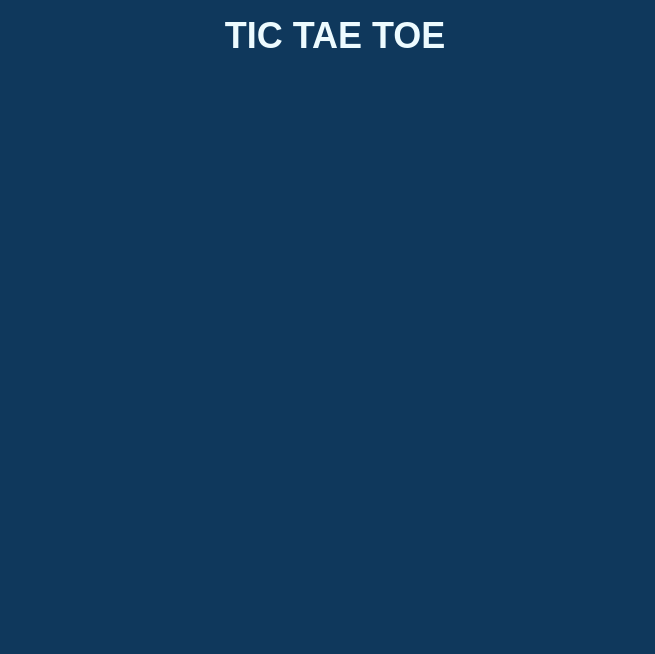
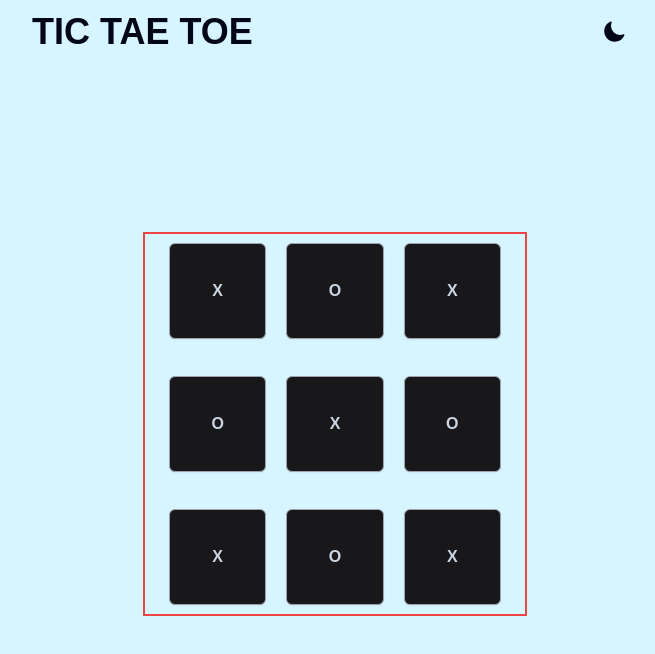
Before and after one commit to alvarof260/tic-tae-toe-ts, a React (Vite) app: page / in a window 1280 px wide. Shown: the top 654 px of the page, without its empty margins (305-960 px from the left). Built offline with nearby package versions, Linux system fonts and the light colour scheme.

Commit message:
feat: header with button handle theme

```diff
--- a/index.html
+++ b/index.html
@@ -6,7 +6,7 @@
     <meta name="viewport" content="width=device-width, initial-scale=1.0" />
     <title>Tic tae toe</title>
   </head>
-  <body class="bg-azure-radiance-950">
+  <body class="">
     <div id="root"></div>
     <script type="module" src="/src/main.tsx"></script>
   </body>
--- a/src/App.tsx
+++ b/src/App.tsx
@@ -1,12 +1,52 @@
-import Header from './layouts/Header';
-import '@fontsource-variable/inter';
+/* Types */
+import { type Theme } from "./types";
+
+/* Primary */
+import { useState, useEffect } from "react";
+import "@fontsource-variable/inter";
+
+/* Components */
+import Header from "./layouts/Header";
+import Layout from "./layouts/Layout";
 
 function App() {
+  const board = ["X", "O", "X", "O", "X", "O", "X", "O", "X"];
+  const [theme, setTheme] = useState<Theme>(() => {
+    if (window.matchMedia("(prefers-color-scheme:dark)").matches) {
+      return "dark";
+    } else {
+      return "light";
+    }
+  });
+
+  useEffect(() => {
+    if (theme == "dark") {
+      document.querySelector("body")?.classList.add("dark");
+    } else {
+      document.querySelector("body")?.classList.remove("dark");
+    }
+  }, [theme]);
+
+  const handleTheme = () => {
+    setTheme((prev) => (prev === "light" ? "dark" : "light"));
+  };
   return (
-    <>
-      <Header/>
-    </>
-  )
+    <Layout>
+      <Header handleTheme={handleTheme} theme={theme} />
+      <main className="grid place-content-center h-[90vh]">
+        <article className="grid grid-cols-3 place-content-around gap-5 w-96 h-96 border-2 px-6 border-red-500 dark:border-blue-400">
+          {board.map((mark, index) => (
+            <button
+              className=" bg-zinc-900 h-24 text-slate-300 font-inter font-bold text-md rounded-md border border-gray-400 shadow-sm"
+              key={index}
+            >
+              {mark}
+            </button>
+          ))}
+        </article>
+      </main>
+    </Layout>
+  );
 }
 
-export default App
+export default App;
--- /dev/null
+++ b/src/icons/Moon.tsx
@@ -0,0 +1,16 @@
+const Moon = ({ styles }: { styles: string }) => (
+  <svg
+    xmlns="http://www.w3.org/2000/svg"
+    viewBox="0 0 24 24"
+    fill="currentColor"
+    className={`w-6 h-6 ${styles}`}
+  >
+    <path
+      fillRule="evenodd"
+      d="M9.528 1.718a.75.75 0 0 1 .162.819A8.97 8.97 0 0 0 9 6a9 9 0 0 0 9 9 8.97 8.97 0 0 0 3.463-.69.75.75 0 0 1 .981.98 10.503 10.503 0 0 1-9.694 6.46c-5.799 0-10.5-4.7-10.5-10.5 0-4.368 2.667-8.112 6.46-9.694a.75.75 0 0 1 .818.162Z"
+      clipRule="evenodd"
+    />
+  </svg>
+);
+
+export default Moon;
--- /dev/null
+++ b/src/icons/Sun.tsx
@@ -0,0 +1,12 @@
+const Sun = ({ styles }: { styles: string }) => (
+  <svg
+    xmlns="http://www.w3.org/2000/svg"
+    viewBox="0 0 24 24"
+    fill="currentColor"
+    className={`w-6 h-6 ${styles}`}
+  >
+    <path d="M12 2.25a.75.75 0 0 1 .75.75v2.25a.75.75 0 0 1-1.5 0V3a.75.75 0 0 1 .75-.75ZM7.5 12a4.5 4.5 0 1 1 9 0 4.5 4.5 0 0 1-9 0ZM18.894 6.166a.75.75 0 0 0-1.06-1.06l-1.591 1.59a.75.75 0 1 0 1.06 1.061l1.591-1.59ZM21.75 12a.75.75 0 0 1-.75.75h-2.25a.75.75 0 0 1 0-1.5H21a.75.75 0 0 1 .75.75ZM17.834 18.894a.75.75 0 0 0 1.06-1.06l-1.59-1.591a.75.75 0 1 0-1.061 1.06l1.59 1.591ZM12 18a.75.75 0 0 1 .75.75V21a.75.75 0 0 1-1.5 0v-2.25A.75.75 0 0 1 12 18ZM7.758 17.303a.75.75 0 0 0-1.061-1.06l-1.591 1.59a.75.75 0 0 0 1.06 1.061l1.591-1.59ZM6 12a.75.75 0 0 1-.75.75H3a.75.75 0 0 1 0-1.5h2.25A.75.75 0 0 1 6 12ZM6.697 7.757a.75.75 0 0 0 1.06-1.06l-1.59-1.591a.75.75 0 0 0-1.061 1.06l1.59 1.591Z" />
+  </svg>
+);
+
+export default Sun;
--- a/src/layouts/Header.tsx
+++ b/src/layouts/Header.tsx
@@ -1,11 +1,37 @@
-import '@fontsource-variable/inter';
+import { type HandleTheme } from "../types";
+import { type Theme } from "../types";
 
-const Header = () => {
-    return (
-        <header className="flex justify-center w-full h-6">
-            <h1 className='font-inter font-bold text-4xl py-4 text-azure-radiance-50'>TIC TAE TOE</h1>
-        </header>
-    )
-}
+import "@fontsource-variable/inter";
 
-export default Header
+import Moon from "../icons/Moon";
+import Sun from "../icons/Sun";
+
+const Header = ({
+  handleTheme,
+  theme,
+}: {
+  handleTheme: HandleTheme;
+  theme: Theme;
+}) => {
+  return (
+    <header className="flex justify-evenly items-center w-full h-16">
+      <h1 className="font-inter font-bold text-4xl py-4 text-slate-950 dark:text-azure-radiance-50">
+        TIC TAE TOE
+      </h1>
+      <button
+        onClick={handleTheme}
+        className=" dark:hover:bg-azure-radiance-800/20 hover:border-slate-500/20
+        h-12 w-12 rounded-md border border-transparent flex justify-center items-center
+        hover:bg-azure-radiance-400/20 transition-all duration-300 ease-in"
+      >
+        {theme == "dark" ? (
+          <Sun styles="text-slate-200" />
+        ) : (
+          <Moon styles="text-slate-950" />
+        )}
+      </button>
+    </header>
+  );
+};
+
+export default Header;
--- /dev/null
+++ b/src/layouts/Layout.tsx
@@ -0,0 +1,9 @@
+import { ReactNode } from "react";
+
+const Layout = ({ children }: { children: ReactNode }) => (
+  <div className="bg-azure-radiance-100 dark:bg-azure-radiance-950 h-screen">
+    {children}
+  </div>
+);
+
+export default Layout;
--- /dev/null
+++ b/src/types.ts
@@ -0,0 +1,2 @@
+export type Theme = "dark" | "light";
+export type HandleTheme = () => void;
--- a/tailwind.config.js
+++ b/tailwind.config.js
@@ -4,6 +4,7 @@ export default {
     "./index.html",
     "./src/**/*.{js,ts,jsx,tsx}",
   ],
+  darkMode: "class",
   theme: {
     extend: {
       colors: {
```
